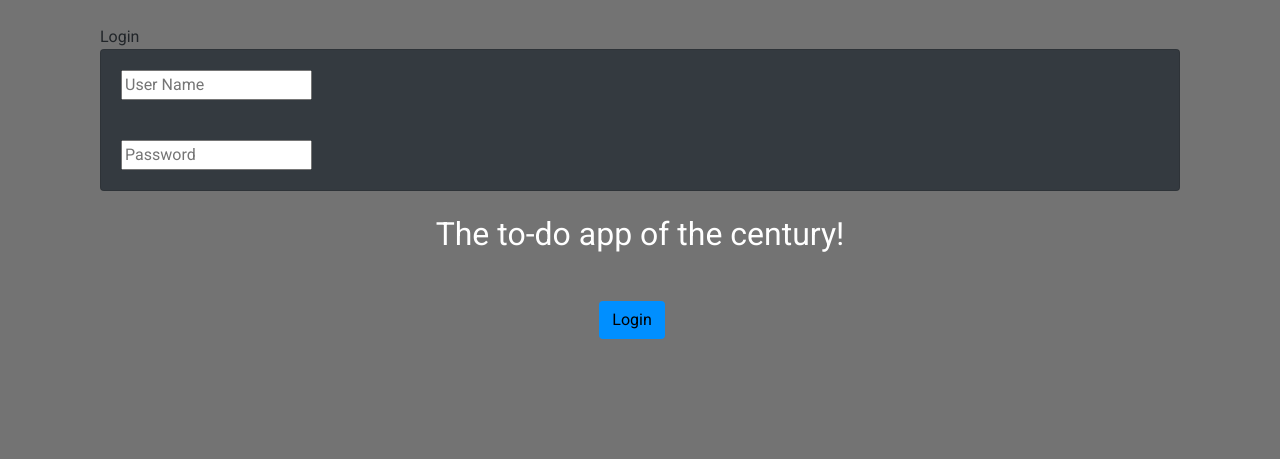
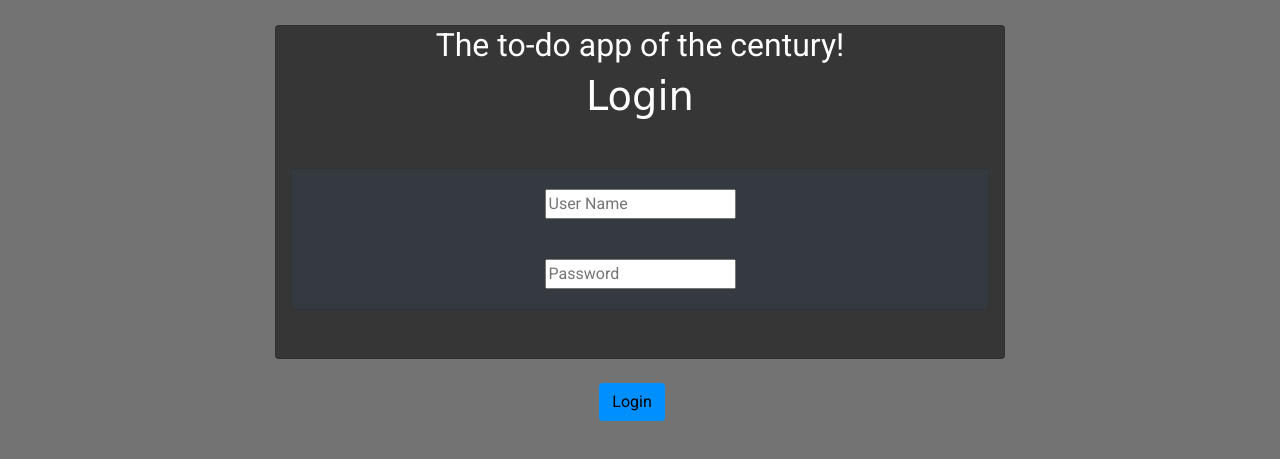
Before and after one commit to ohmez/Hop-To-App, a plain HTML site: page login.html in a window 1280 px wide. Shown: the part 181-640 px from the top of the page. Drawn offline with nearby package versions, Linux system fonts and the light colour scheme; no server answers; a web font is replaced by a local one.

Commit message:
adjustments on login page

```diff
--- a/login.html
+++ b/login.html
@@ -46,7 +46,14 @@
             </div>
         </nav>
 
-<div class="container mb-5 mx-auto>
+        <div class="row">
+                <div class="col-sm-2 text-center"></div>
+
+                <div class="col-sm-8 text-center">
+                <div class="card">
+                        <h2 class="text-center">The to-do app of the century!</h2>
+
+            <div class="container mb-5 mx-auto">
                 <h1 class= "text-center mb-5">Login</h1>
                 <div class="card d-flex bg-dark mx-auto">
                     <div class="card-body">
@@ -56,9 +63,13 @@
                         <input type="text" id="password" placeholder="Password">
                     </div>
                 </div>
+
+            </div>
+                </div>
+                </div>
+            <div class="col-sm-2 text-center"></div>
+        </div>
         <br>
-    <h2 class="text-center">The to-do app of the century!</h2>
-</div>
 
         <div class="container mb-4 d-flex justify-content-center">
             <button class="btn mr-3" id="login">Login</button>
```
Lines whose indentation alone changed are shown as unchanged.
